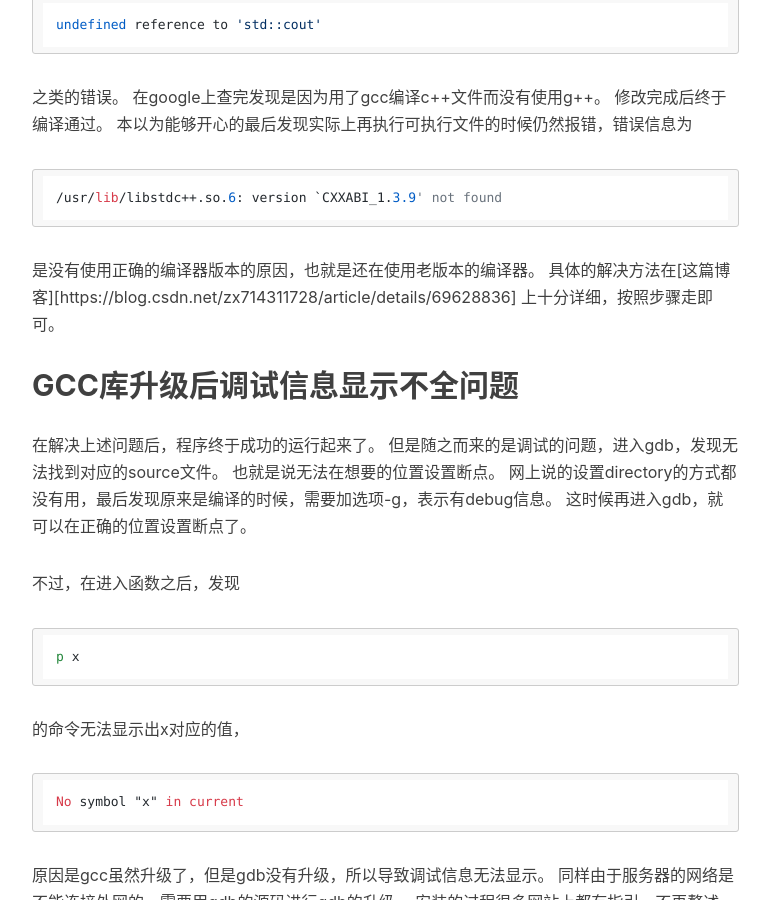
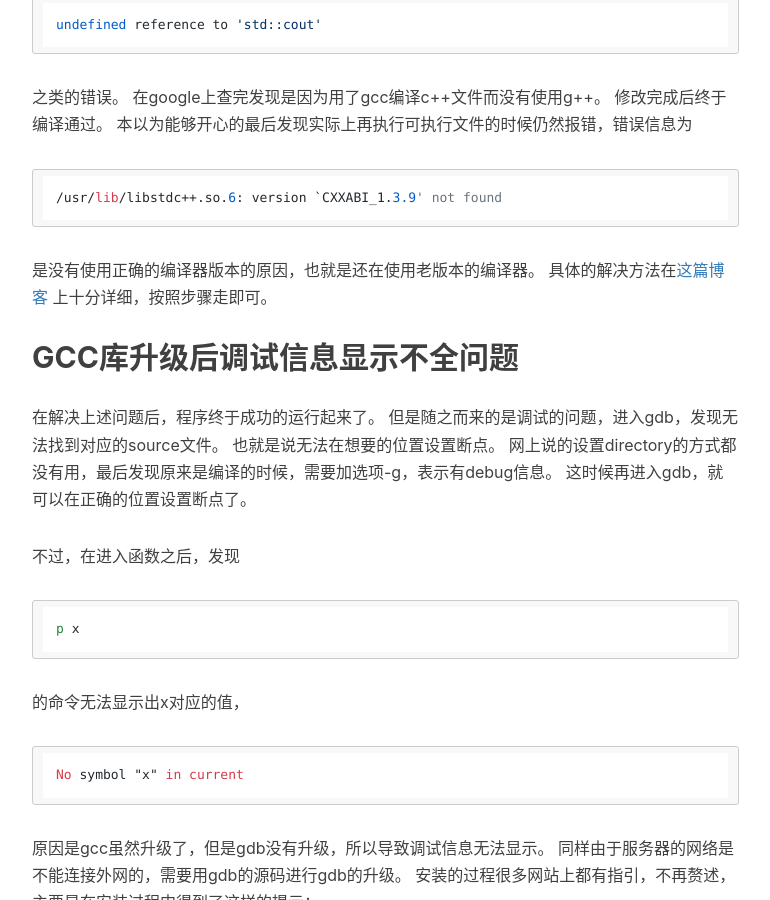
Before and after one commit to yingapple/yingxiang835.io, a Jekyll site: the page built from _posts/2018-05-28-gcc, gdb环境问题记录.md, in a window 1280 px wide and 900 px high, scrolled down 1007 px. Shown: the whole window, without its empty margins (233-1003 px from the left). Built offline with Jekyll 4.4.1, drawn with Linux system fonts in a browser that asks for light colours; nearby versions of some CDN libraries; comment, search, counter and statistics services are not loaded.

Commit message:
fix link bug

```diff
--- a/_posts/2018-05-28-gcc, gdb环境问题记录.md
+++ b/_posts/2018-05-28-gcc, gdb环境问题记录.md
@@ -32,7 +32,7 @@ tags:
 	/usr/lib/libstdc++.so.6: version `CXXABI_1.3.9' not found
 {% endraw %}
 是没有使用正确的编译器版本的原因，也就是还在使用老版本的编译器。
-具体的解决方法在[这篇博客][https://blog.csdn.net/zx714311728/article/details/69628836]
+具体的解决方法在[这篇博客](https://blog.csdn.net/zx714311728/article/details/69628836)
 上十分详细，按照步骤走即可。
 
 ## GCC库升级后调试信息显示不全问题
```
